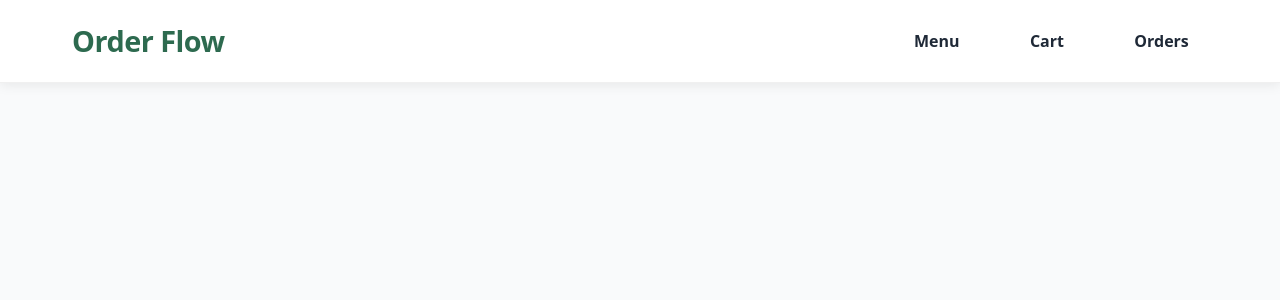
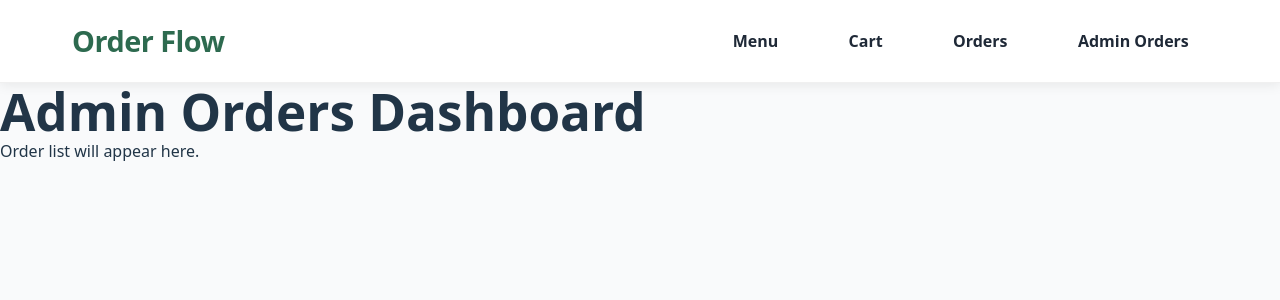
Before and after one commit to abdirahmanwsh-cmd/phase-4-project-order-flow-frontend, a React (Vite) app: page /admin/orders in a window 1280 px wide. Shown: the top 300 px of the page. Built offline with nearby package versions, Linux system fonts and the light colour scheme.

Commit message:
adds adminorders

```diff
--- a/src/App.jsx
+++ b/src/App.jsx
@@ -3,6 +3,9 @@ import { CartProvider, useCart } from './contexts/CartContext';
 import Cart from './pages/Cart';
 import Checkout from './pages/Checkout';
 import './App.css';
+
+// Import your new admin dashboard
+import AdminOrders from './pages/AdminOrders';
 
 function Navbar() {
   const { getCartCount } = useCart();
@@ -29,6 +32,9 @@ function Navbar() {
           <li className="nav-item">
             <Link to="/orders" className="nav-link">Orders</Link>
           </li>
+          <li className="nav-item">
+            <Link to="/admin/orders" className="nav-link">Admin Orders</Link>
+          </li>
         </ul>
       </div>
     </nav>
@@ -49,6 +55,7 @@ function App() {
               <Route path="/checkout" element={<Checkout />} />
               <Route path="/menu" element={<MenuPlaceholder />} />
               <Route path="/orders" element={<OrdersPlaceholder />} />
+              <Route path="/admin/orders" element={<AdminOrders />} />
             </Routes>
           </main>
         </div>
--- /dev/null
+++ b/src/pages/AdminOrders.jsx
@@ -0,0 +1,12 @@
+import React from 'react';
+
+const AdminOrders = () => {
+  return (
+    <div>
+      <h1>Admin Orders Dashboard</h1>
+      <p>Order list will appear here.</p>
+    </div>
+  );
+};
+
+export default AdminOrders;
```
Also changed, not shown: src/pages/AdminOrderCard.jsx (added, +13 -0 lines).
